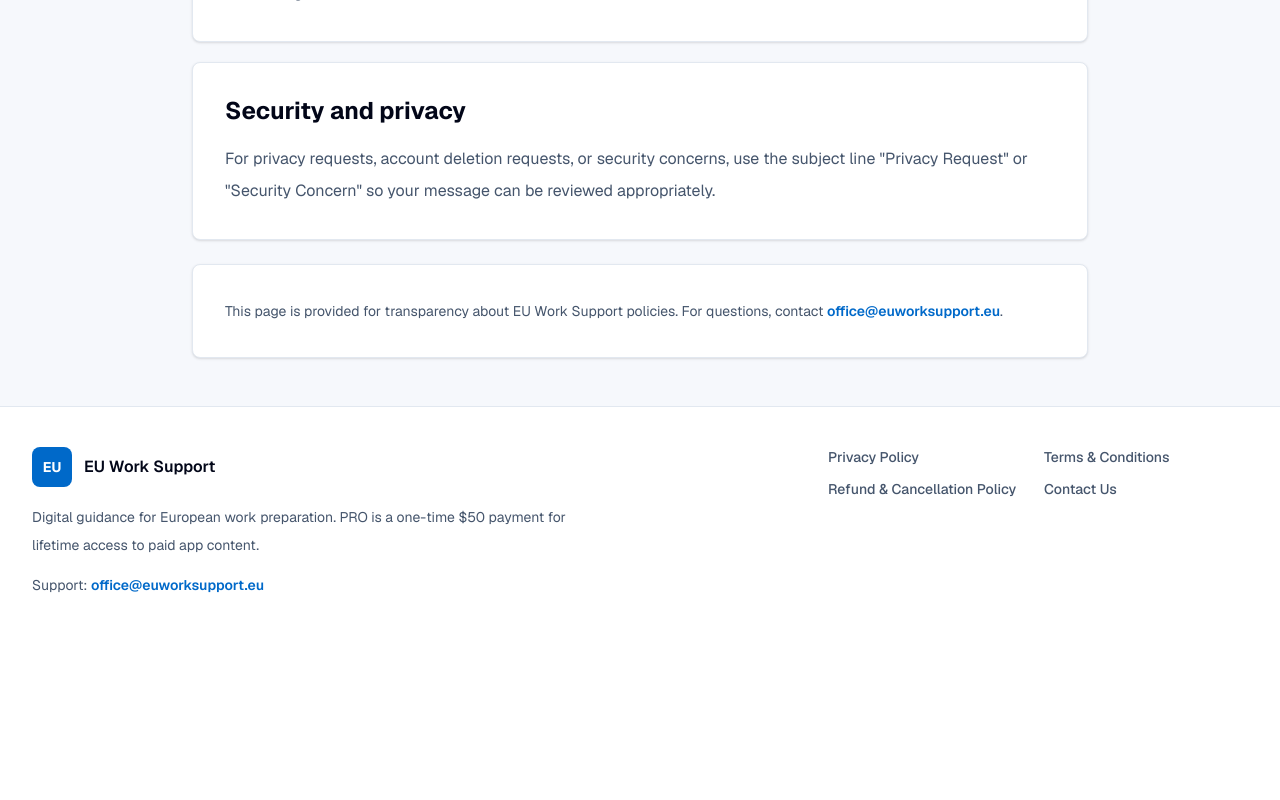
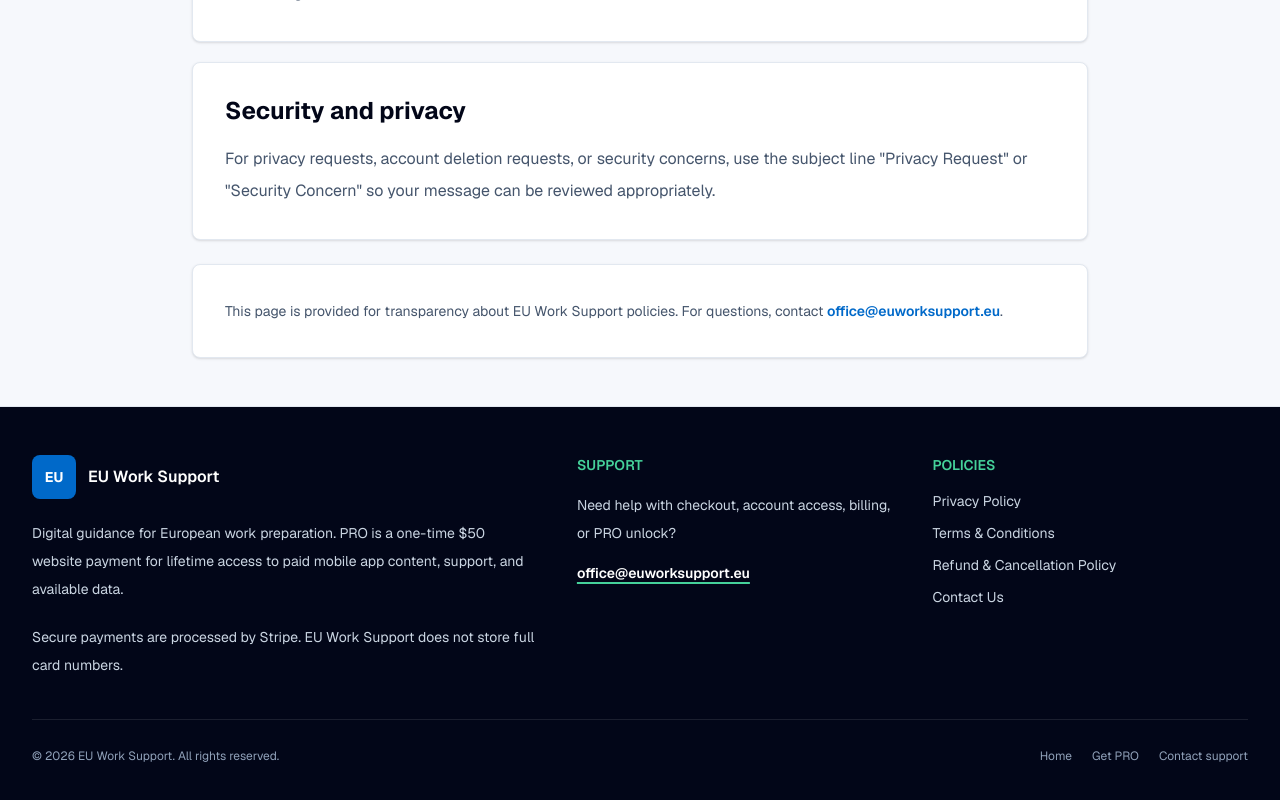
Before and after one commit to pksingh1508/eu_work_support_web, a Next.js app: page /contact-us in a window 1280 px wide. Shown: the part 1152-1952 px from the top of the page. Before the commit the page ends 1791 px from the top, so only its background shows below. Built offline with nearby package versions, Linux system fonts and the light colour scheme.

Commit message:
remove the dark CTA and style the footer

```diff
--- a/src/app/page.tsx
+++ b/src/app/page.tsx
@@ -1,6 +1,5 @@
 import { AppShowcase } from "@/components/landing/app-showcase";
 import { FaqSection } from "@/components/landing/faq-section";
-import { FinalCta } from "@/components/landing/final-cta";
 import { HeroSection } from "@/components/landing/hero-section";
 import { PricingSection } from "@/components/landing/pricing-section";
 import { SiteHeader } from "@/components/landing/site-header";
@@ -17,7 +16,6 @@
         <PricingSection />
         <WorkflowSection />
         <FaqSection />
-        <FinalCta />
       </main>
       <SiteFooter />
     </div>
--- a/src/components/landing/final-cta.tsx
+++ /dev/null
@@ -1,30 +0,0 @@
-import Link from "next/link";
-import { appName } from "./landing-content";
-
-export function FinalCta() {
-  return (
-    <section className="bg-slate-950 px-5 py-16 text-white sm:px-8">
-      <div className="mx-auto flex max-w-7xl flex-col items-start justify-between gap-8 md:flex-row md:items-center">
-        <div className="max-w-2xl">
-          <p className="text-sm font-semibold uppercase text-[#45d19a]">
-            Lifetime PRO access
-          </p>
-          <h2 className="mt-4 text-4xl font-bold leading-tight sm:text-5xl">
-            Unlock {appName} for a one-time $50 fee.
-          </h2>
-          <p className="mt-5 text-lg leading-8 text-slate-300">
-            Create your website account, complete secure checkout, then return
-            to the mobile app with the same email.
-          </p>
-        </div>
-
-        <Link
-          href="/sign-up"
-          className="inline-flex min-h-12 w-full items-center justify-center rounded-lg bg-white px-6 text-base font-semibold text-slate-950 transition hover:bg-[#d9f4e8] sm:w-auto"
-        >
-          Get PRO access
-        </Link>
-      </div>
-    </section>
-  );
-}
--- a/src/components/landing/site-header.tsx
+++ b/src/components/landing/site-header.tsx
@@ -3,8 +3,8 @@
 
 export function SiteHeader() {
   return (
-    <header className="sticky top-0 z-50 border-b border-slate-200 bg-white/92 backdrop-blur">
-      <div className="mx-auto flex h-18 max-w-7xl items-center justify-between gap-3 px-5 sm:px-8">
+    <header className="sticky top-0 z-[100] border-b border-slate-200 bg-white/95 shadow-sm backdrop-blur">
+      <div className="mx-auto flex h-[72px] max-w-7xl items-center justify-between gap-3 px-5 sm:px-8">
         <Link
           href="/"
           className="flex min-w-0 items-center gap-3 font-semibold text-slate-950"
--- a/src/components/site/site-footer.tsx
+++ b/src/components/site/site-footer.tsx
@@ -4,47 +4,72 @@
 
 export function SiteFooter() {
   return (
-    <footer className="border-t border-slate-200 bg-white px-5 py-10 sm:px-8">
-      <div className="mx-auto flex max-w-7xl flex-col gap-8 lg:flex-row lg:items-start lg:justify-between">
-        <div className="max-w-xl">
-          <Link
-            href="/"
-            className="inline-flex items-center gap-3 font-semibold text-slate-950"
-          >
-            <span className="flex h-10 w-10 items-center justify-center rounded-lg bg-[#0069c9] text-sm font-bold text-white">
+    <footer className="border-t border-slate-200 bg-slate-950 px-5 py-12 text-white sm:px-8">
+      <div className="mx-auto grid max-w-7xl gap-10 lg:grid-cols-[1.2fr_0.75fr_0.75fr]">
+        <div>
+          <div className="inline-flex items-center gap-3 font-semibold">
+            <span className="flex h-11 w-11 items-center justify-center rounded-lg bg-[#0069c9] text-sm font-bold text-white">
               EU
             </span>
             <span>{appName}</span>
-          </Link>
-          <p className="mt-4 text-sm leading-7 text-slate-600">
+          </div>
+          <p className="mt-5 max-w-xl text-sm leading-7 text-slate-300">
             Digital guidance for European work preparation. PRO is a one-time
-            $50 payment for lifetime access to paid app content.
+            $50 website payment for lifetime access to paid mobile app content,
+            support, and available data.
           </p>
-          <p className="mt-3 text-sm leading-7 text-slate-600">
-            Support:{" "}
+          <p className="mt-5 text-sm leading-7 text-slate-300">
+            Secure payments are processed by Stripe. EU Work Support does not
+            store full card numbers.
+          </p>
+        </div>
+
+        <div>
+          <h2 className="text-sm font-semibold uppercase text-[#45d19a]">
+            Support
+          </h2>
+          <p className="mt-4 text-sm leading-7 text-slate-300">
+            Need help with checkout, account access, billing, or PRO unlock?
+          </p>
           <a
             href={`mailto:${supportEmail}`}
-              className="font-semibold text-[#0069c9] hover:text-[#0058aa]"
+            className="mt-4 inline-flex text-sm font-semibold text-white underline decoration-[#45d19a] decoration-2 underline-offset-4 hover:text-[#d9f4e8]"
           >
             {supportEmail}
           </a>
-          </p>
         </div>
 
-        <nav
-          aria-label="Legal and support links"
-          className="grid gap-3 text-sm font-medium text-slate-600 sm:grid-cols-2 lg:min-w-[420px]"
-        >
+        <nav aria-label="Policies" className="flex flex-col items-start">
+          <h2 className="text-sm font-semibold uppercase text-[#45d19a]">
+            Policies
+          </h2>
+          <div className="mt-4 flex flex-col gap-3 text-sm text-slate-300">
             {legalLinks.map((link) => (
               <Link
                 key={link.href}
                 href={link.href}
-              className="hover:text-slate-950"
+                className="hover:text-white"
               >
                 {link.label}
               </Link>
             ))}
+          </div>
         </nav>
+      </div>
+
+      <div className="mx-auto mt-10 flex max-w-7xl flex-col gap-3 border-t border-white/10 pt-6 text-xs leading-6 text-slate-400 sm:flex-row sm:items-center sm:justify-between">
+        <p>© 2026 {appName}. All rights reserved.</p>
+        <div className="flex flex-wrap gap-x-5 gap-y-2">
+          <Link href="/" className="hover:text-white">
+            Home
+          </Link>
+          <Link href="/sign-up" className="hover:text-white">
+            Get PRO
+          </Link>
+          <a href={`mailto:${supportEmail}`} className="hover:text-white">
+            Contact support
+          </a>
+        </div>
       </div>
     </footer>
   );
```
Lines whose indentation alone changed are shown as unchanged.
